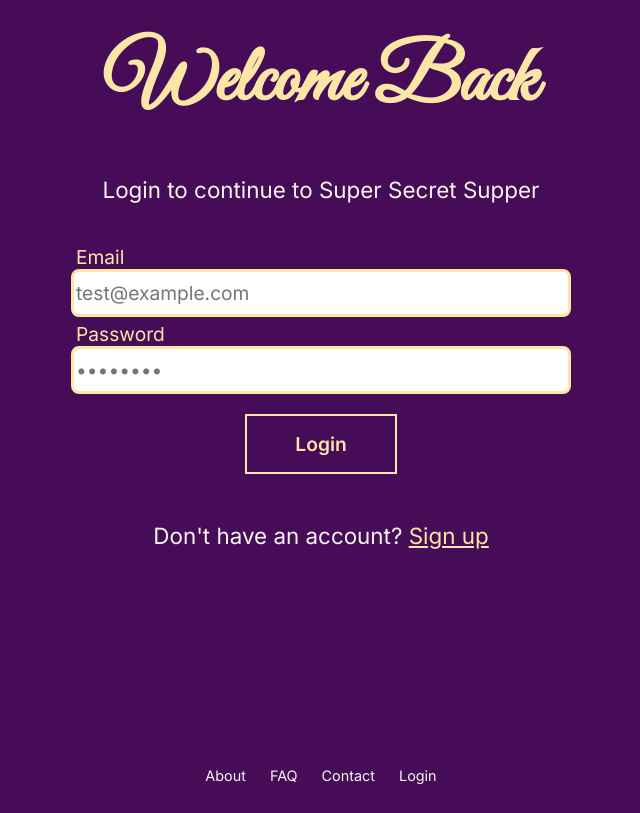
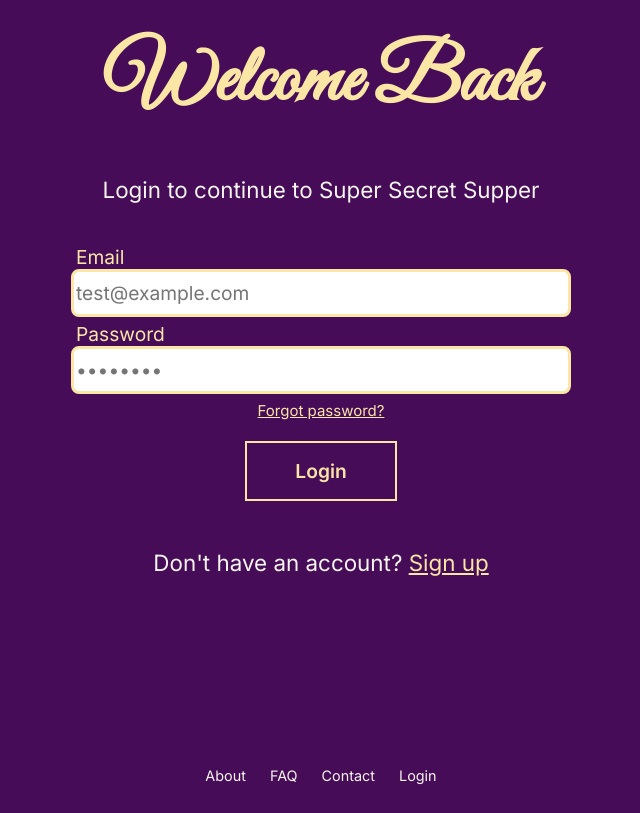
Before and after one commit to kierawilson25/super-secret-supper, a Next.js app: page /login in a window 1280 px wide. Shown: the whole page, without its empty margins (319-959 px from the left). Built offline with nearby package versions, Linux system fonts and the light colour scheme; no server answers.

Commit message:
Improve login page error message styling
- Reduce spacing between error message and help text (24px → 4px)
- Increase font size of "Need help? Reset your password" text (12.8px → 15px)
- Standardize "Forgot password?" link font size to match help text (15px)

```diff
--- a/src/app/login/page.tsx
+++ b/src/app/login/page.tsx
@@ -1,9 +1,9 @@
 'use client';
 
-import { useState, Suspense } from 'react';
+import { useState, Suspense, useRef } from 'react';
 import { useRouter, useSearchParams } from 'next/navigation';
 import Link from 'next/link';
-import { PageContainer, ContentContainer, Button, Input, Footer, PageHeader } from '@/components';
+import { PageContainer, ContentContainer, Button, Input, Footer, PageHeader, Alert } from '@/components';
 import { supabase } from '@/lib/supabase';
 import { logger } from '@/lib/logger';
 
@@ -11,39 +11,46 @@ function LoginForm() {
   const router = useRouter();
   const searchParams = useSearchParams();
   const returnTo = searchParams?.get('returnTo');
+  const errorRef = useRef<HTMLDivElement>(null);
 
   const [email, setEmail] = useState('');
   const [password, setPassword] = useState('');
   const [loading, setLoading] = useState(false);
-  const [message, setMessage] = useState('');
+  const [error, setError] = useState('');
+  const [success, setSuccess] = useState(false);
 
   const handleLogin = async (e: React.FormEvent) => {
     e.preventDefault();
     setLoading(true);
-    setMessage('');
+    setError('');
+    setSuccess(false);
 
     try {
       logger.info('Login attempt started');
 
-      const { data, error } = await supabase.auth.signInWithPassword({
+      const { data, error: authError } = await supabase.auth.signInWithPassword({
         email,
         password,
       });
 
-      if (error) {
-        logger.error('Login failed', { errorMessage: error.message });
-        throw error;
+      if (authError) {
+        logger.error('Login failed', { errorMessage: authError.message });
+        setError(authError.message);
+        setTimeout(() => errorRef.current?.focus(), 100);
+        return;
       }
 
       logger.info('Login successful', { userId: data.user?.id });
-      setMessage('Login successful! Redirecting...');
+      setSuccess(true);
       const redirectPath = returnTo || '/profile';
       logger.info('Redirecting user', { path: redirectPath });
-      setTimeout(() => router.push(redirectPath), 1000);
+
+      setTimeout(() => router.push(redirectPath), 1500);
     } catch (err) {
       const errorMessage = err instanceof Error ? err.message : 'Login failed';
       logger.error('Login attempt failed', { errorMessage });
-      setMessage(errorMessage);
+      setError(errorMessage);
+      setTimeout(() => errorRef.current?.focus(), 100);
     } finally {
       setLoading(false);
     }
@@ -58,15 +65,51 @@ function LoginForm() {
           Login to continue to Super Secret Supper
         </p>
 
-        <form className="w-full space-y-6">
+        <form className="w-full space-y-6" onSubmit={handleLogin}>
+          {error && (
+            <div ref={errorRef} tabIndex={-1} className="outline-none flex justify-center">
+              <div className="border-2 border-red-400 rounded-lg p-4 max-w-md w-full text-center">
+                <div className="flex flex-col items-center gap-2">
+                  <span className="text-2xl font-bold text-red-100" aria-hidden="true">
+                    ⚠
+                  </span>
+                  <p className="text-sm leading-relaxed text-red-100">{error}</p>
+                </div>
+                <p className="text-[#F8F4F0]" style={{ fontSize: '0.9375rem', marginTop: '0.25rem' }}>
+                  Need help?{' '}
+                  <Link
+                    href="/forgot-password"
+                    className="text-[#FBE6A6] hover:underline focus:outline-none focus:ring-2 focus:ring-[#FBE6A6] rounded px-1"
+                  >
+                    Reset your password
+                  </Link>
+                </p>
+              </div>
+            </div>
+          )}
+
+          {success && (
+            <div className="flex justify-center">
+              <Alert
+                type="success"
+                message="Login successful! Redirecting you now..."
+                className="max-w-md w-full"
+              />
+            </div>
+          )}
+
           <Input
             label="Email"
             name="email"
             type="email"
             placeholder="test@example.com"
             value={email}
-            onChange={(e) => setEmail(e.target.value)}
+            onChange={(e) => {
+              setEmail(e.target.value);
+              setError('');
+            }}
             required
+            autoComplete="email"
           />
 
           <Input
@@ -75,24 +118,39 @@ function LoginForm() {
             type="password"
             placeholder="••••••••"
             value={password}
-            onChange={(e) => setPassword(e.target.value)}
+            onChange={(e) => {
+              setPassword(e.target.value);
+              setError('');
+            }}
             required
+            autoComplete="current-password"
           />
 
-          {message && (
-            <p className={`text-center text-sm ${message.includes('success') ? 'text-green-400' : 'text-red-400'}`}>
-              {message}
-            </p>
-          )}
+          <div className="text-center -mt-2">
+            <Link
+              href="/forgot-password"
+              className="text-[#FBE6A6] hover:underline focus:outline-none focus:ring-2 focus:ring-[#FBE6A6] focus:ring-offset-2 focus:ring-offset-[#460C58] rounded px-1"
+              style={{ fontSize: '0.9375rem' }}
+            >
+              Forgot password?
+            </Link>
+          </div>
 
           <div className="space-y-4 pt-4 w-full">
-            <Button onClick={handleLogin} disabled={loading}>
-              {loading ? 'Loading...' : 'Login'}
+            <Button
+              type="submit"
+              disabled={loading}
+              aria-label={loading ? 'Logging in, please wait' : 'Log in to your account'}
+            >
+              {loading ? 'Logging in...' : 'Login'}
             </Button>
 
             <p className="text-center text-sm text-[#F8F4F0]">
               Don't have an account?{' '}
-              <Link href="/signup" className="text-[#FBE6A6] hover:underline">
+              <Link
+                href="/signup"
+                className="text-[#FBE6A6] hover:underline focus:outline-none focus:ring-2 focus:ring-[#FBE6A6] focus:ring-offset-2 focus:ring-offset-[#460C58] rounded px-1"
+              >
                 Sign up
               </Link>
             </p>
```
